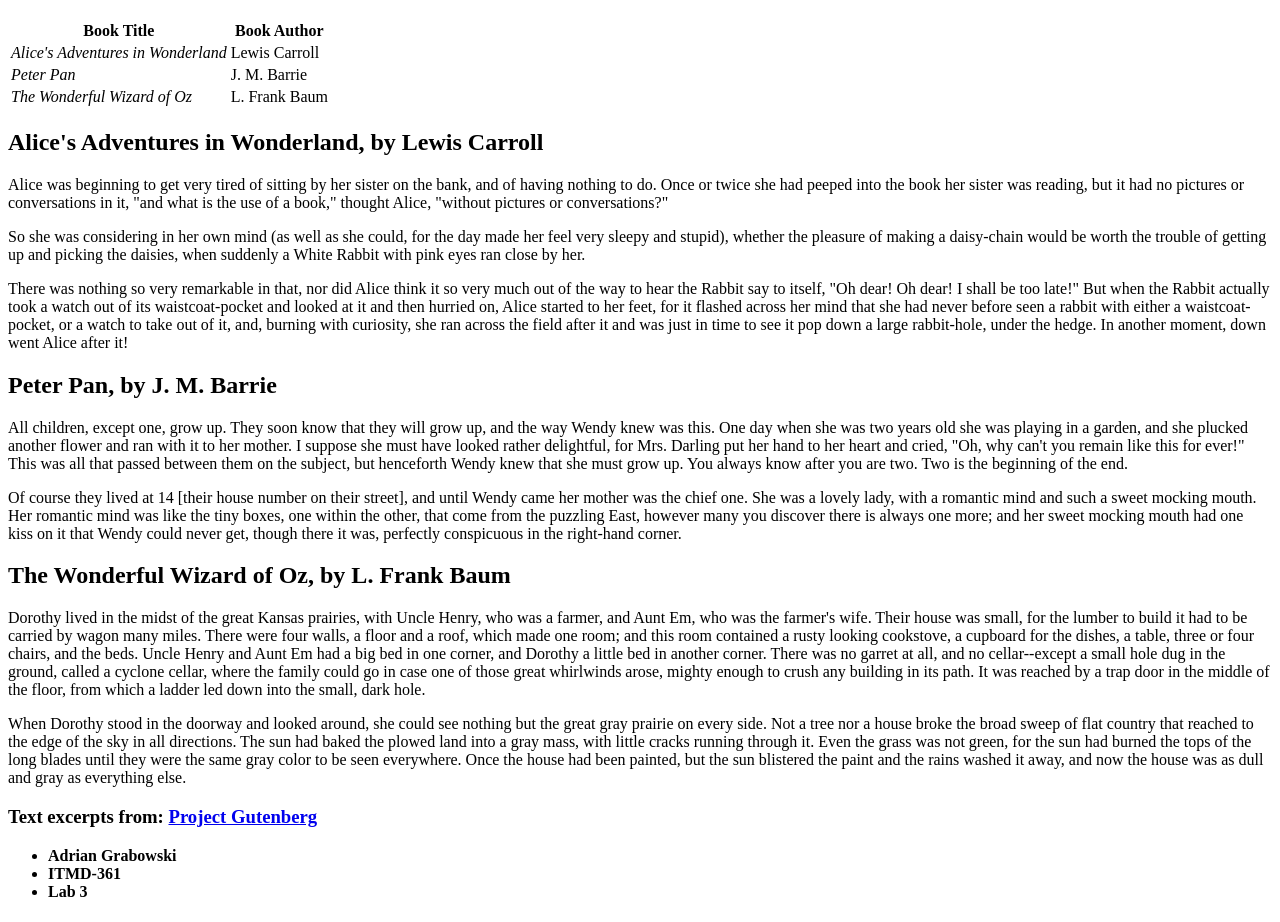
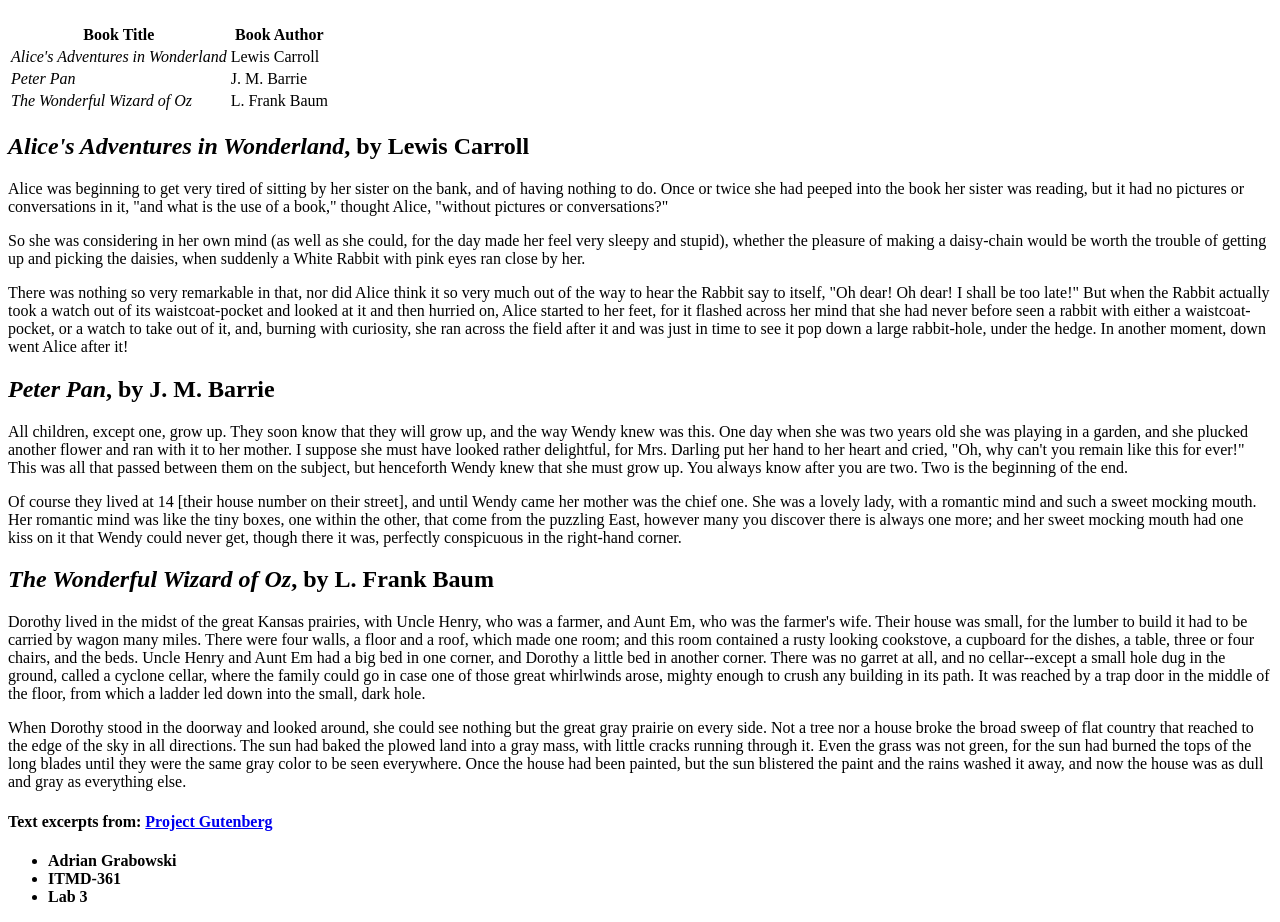
Before and after one commit to adrigski/itmd361-lab3, a plain HTML site: page index.html in a window 1280 px wide. Shown: the part 61-983 px from the top of the page. Drawn offline with Linux system fonts and the light colour scheme.

Commit message:
double checked errors

```diff
--- a/index.html
+++ b/index.html
@@ -7,38 +7,41 @@
     <body>
         <h1>Excerpts From Select Public Domain Books</h1>
         <table>
-            <tr>
-                <th><b>Book Title</b></th>
-                <th><b>Book Author</b></th>
+            <tr id="row1">
+                <th colspan="2"></th>
             </tr>
-            <tr>
-                <td><i>Alice's Adventures in Wonderland</i></td>
+            <tr id="row2">
+                <th><strong>Book Title</strong></th>
+                <th><strong>Book Author</strong></th>
+            </tr>
+            <tr id="row3">
+                <td><em>Alice's Adventures in Wonderland</em></td>
                 <td>Lewis Carroll</td>
             </tr>
-            <tr>
-                <td><i>Peter Pan</i></td>
+            <tr id="row4">
+                <td><em>Peter Pan</em></td>
                 <td>J. M. Barrie</td>
             </tr>
-            <tr>
-                <td><i>The Wonderful Wizard of Oz</i></td>
+            <tr id="row5">
+                <td><em>The Wonderful Wizard of Oz</em></td>
                 <td>L. Frank Baum</td>
             </tr>
         </table>
-        <h2>Alice's Adventures in Wonderland, by Lewis Carroll</h2>
+        <h2><strong><em>Alice's Adventures in Wonderland</em></strong>, by Lewis Carroll</h2>
         <p>Alice was beginning to get very tired of sitting by her sister on the bank, and of having nothing to do. Once or twice she had peeped into the book her sister was reading, but it had no pictures or conversations in it, "and what is the use of a book," thought Alice, "without pictures or conversations?"</p>
         <p>So she was considering in her own mind (as well as she could, for the day made her feel very sleepy and stupid), whether the pleasure of making a daisy-chain would be worth the trouble of getting up and picking the daisies, when suddenly a White Rabbit with pink eyes ran close by her.</p>
         <p>There was nothing so very remarkable in that, nor did Alice think it so very much out of the way to hear the Rabbit say to itself, "Oh dear! Oh dear! I shall be too late!" But when the Rabbit actually took a watch out of its waistcoat-pocket and looked at it and then hurried on, Alice started to her feet, for it flashed across her mind that she had never before seen a rabbit with either a waistcoat-pocket, or a watch to take out of it, and, burning with curiosity, she ran across the field after it and was just in time to see it pop down a large rabbit-hole, under the hedge. In another moment, down went Alice after it!</p>
-        <h2>Peter Pan, by J. M. Barrie</h2>
+        <h2><strong><em>Peter Pan</em></strong>, by J. M. Barrie</h2>
         <p>All children, except one, grow up. They soon know that they will grow up, and the way Wendy knew was this. One day when she was two years old she was playing in a garden, and she plucked another flower and ran with it to her mother. I suppose she must have looked rather delightful, for Mrs. Darling put her hand to her heart and cried, "Oh, why can't you remain like this for ever!" This was all that passed between them on the subject, but henceforth Wendy knew that she must grow up. You always know after you are two. Two is the beginning of the end.</p>
         <p>Of course they lived at 14 [their house number on their street], and until Wendy came her mother was the chief one. She was a lovely lady, with a romantic mind and such a sweet mocking mouth. Her romantic mind was like the tiny boxes, one within the other, that come from the puzzling East, however many you discover there is always one more; and her sweet mocking mouth had one kiss on it that Wendy could never get, though there it was, perfectly conspicuous in the right-hand corner.</p>
-        <h2>The Wonderful Wizard of Oz, by L. Frank Baum</h2>
+        <h2><strong><em>The Wonderful Wizard of Oz</em></strong>, by L. Frank Baum</h2>
         <p>Dorothy lived in the midst of the great Kansas prairies, with Uncle Henry, who was a farmer, and Aunt Em, who was the farmer's wife.  Their house was small, for the lumber to build it had to be carried by wagon many miles.  There were four walls, a floor and a roof, which made one room; and this room contained a rusty looking cookstove, a cupboard for the dishes, a table, three or four chairs, and the beds.  Uncle Henry and Aunt Em had a big bed in one corner, and Dorothy a little bed in another corner.  There was no garret at all, and no cellar--except a small hole dug in the ground, called a cyclone cellar, where the family could go in case one of those great whirlwinds arose, mighty enough to crush any building in its path.  It was reached by a trap door in the middle of the floor, from which a ladder led down into the small, dark hole.</p>
         <p>When Dorothy stood in the doorway and looked around, she could see nothing but the great gray prairie on every side.  Not a tree nor a house broke the broad sweep of flat country that reached to the edge of the sky in all directions.  The sun had baked the plowed land into a gray mass, with little cracks running through it.  Even the grass was not green, for the sun had burned the tops of the long blades until they were the same gray color to be seen everywhere.  Once the house had been painted, but the sun blistered the paint and the rains washed it away, and now the house was as dull and gray as everything else.</p>
-        <h3>Text excerpts from: <a href="http://www.gutenberg.org">Project Gutenberg</a></h3>
+        <h4>Text excerpts from: <a href="https://www.gutenberg.org" target="_blank" title="Project Gutenberg Website">Project Gutenberg</a></h3>
         <ul>
-            <li><b>Adrian Grabowski</b></li>
-            <li><b>ITMD-361</b></li>
-            <li><b>Lab 3</b></li>
+            <li><strong>Adrian Grabowski</strong></li>
+            <li><strong>ITMD-361</strong></li>
+            <li><strong>Lab 3</strong></li>
         </ul>
     </body>
 </html>
```
